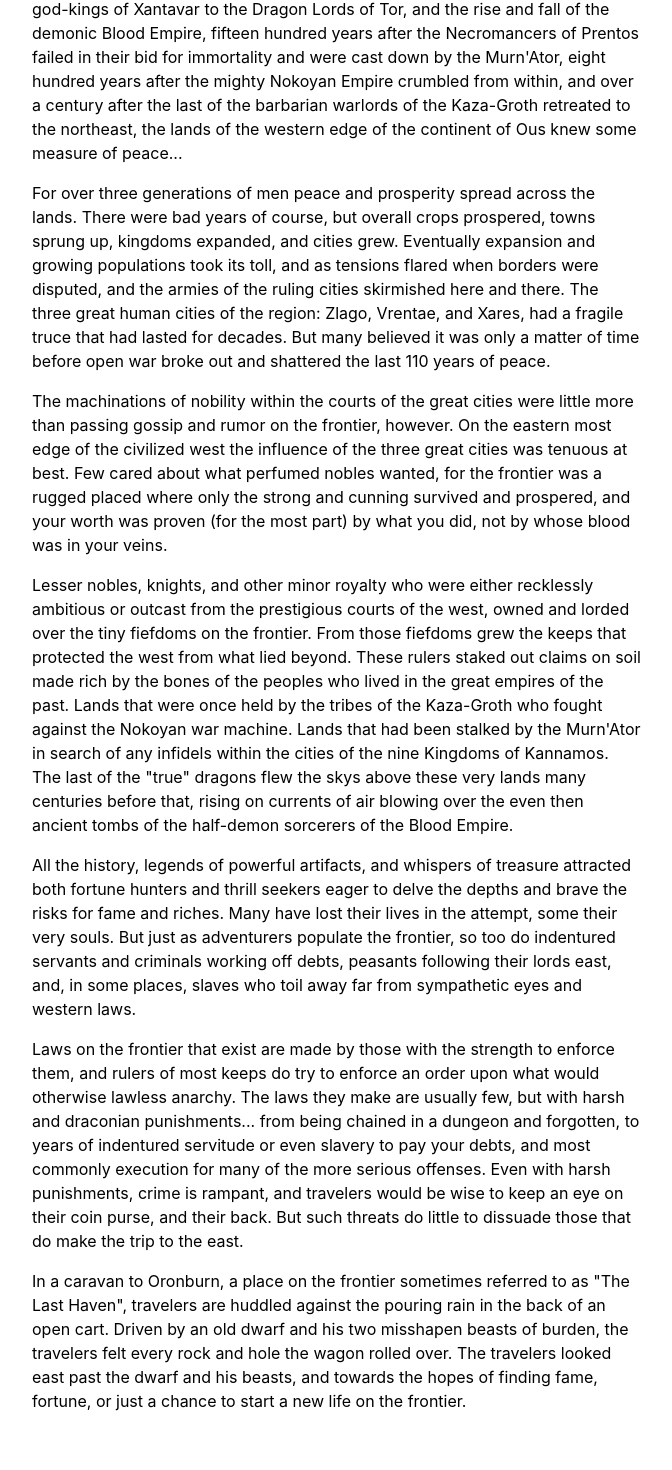
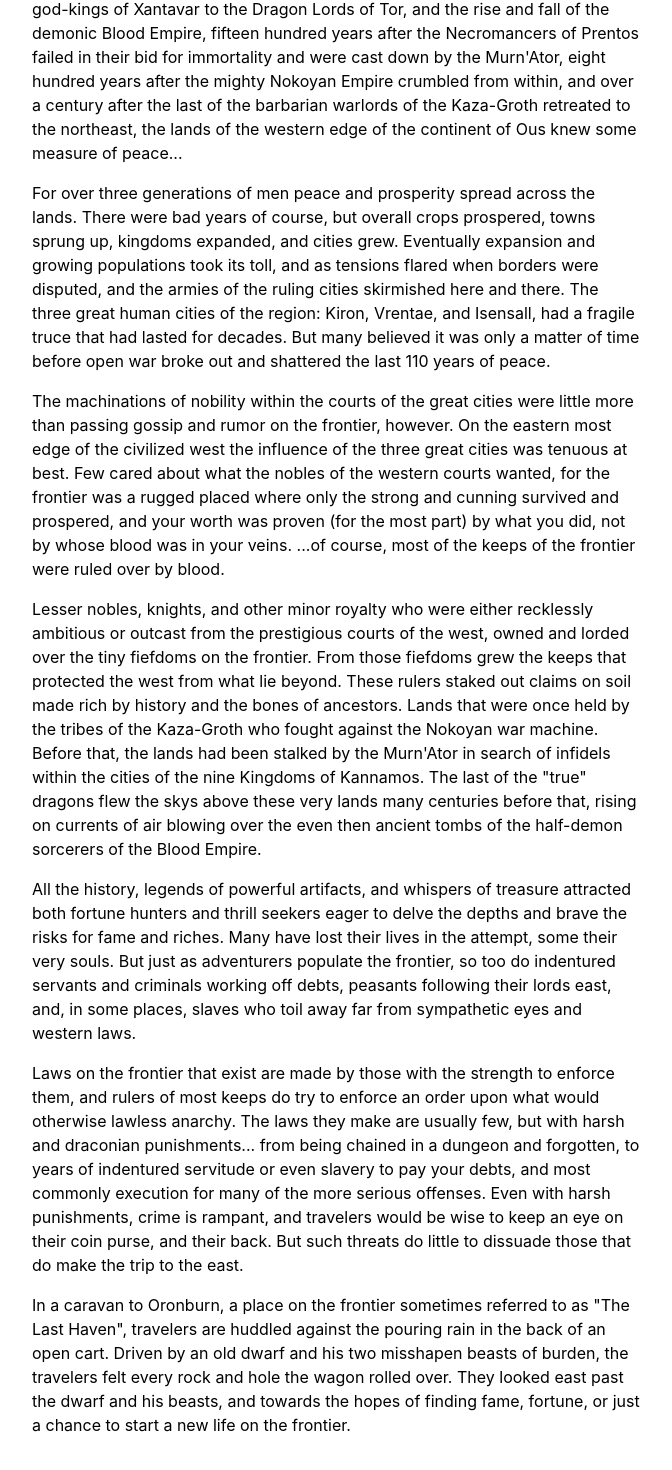
Before and after one commit to jarmbrust/homepage-dev1, a React (Create React App) app: page /oosular in a window 1280 px wide. Shown: the part 352-1822 px from the top of the page, without its empty margins (303-975 px from the left). Built offline with nearby package versions, Linux system fonts and the light colour scheme.

Commit message:
updated map, some editing

```diff
--- a/src/Oosular/OosularHome.jsx
+++ b/src/Oosular/OosularHome.jsx
@@ -24,21 +24,22 @@ const OosularHome = () => {
           For over three generations of men peace and prosperity spread across the lands.  There were bad years of course, but overall crops prospered, towns sprung up,
           kingdoms expanded, and cities grew.  Eventually expansion and growing populations took its toll, and as tensions flared when borders were
           disputed, and the armies of the ruling cities skirmished here and there.  The three great human cities of the region:
-          Zlago, Vrentae, and Xares, had a fragile truce that had lasted for decades.  But many believed it was only a matter of time before open war broke
-          out and shattered the last 110 years of peace.
+          Kiron, Vrentae, and Isensall, had a fragile truce that had lasted for decades.  But many believed it was only a matter of time before
+          open war broke out and shattered the last 110 years of peace.
         </p>
         <p>
           The machinations of nobility within the courts of the great cities were little more than passing gossip and rumor on the frontier, however.
-          On the eastern most edge of the civilized west the influence of the three great cities was tenuous at best. Few cared about what perfumed nobles
-          wanted, for the frontier was a rugged placed where only the strong and cunning survived and prospered, and your worth
-          was proven (for the most part) by what you did, not by whose blood was in your veins.
+          On the eastern most edge of the civilized west the influence of the three great cities was tenuous at best. Few cared about what the
+          nobles of the western courts wanted, for the frontier was a rugged placed where only the strong and cunning survived and prospered,
+          and your worth was proven (for the most part) by what you did, not by whose blood was in your veins.  ...of course, most of the
+          keeps of the frontier were ruled over by blood.
         </p>
         <p>
           Lesser nobles, knights, and other minor royalty who were either recklessly ambitious or outcast from the prestigious courts of the west,
-          owned and lorded over the tiny fiefdoms on the frontier.  From those fiefdoms grew the keeps that protected the west from what lied beyond.
-          These rulers staked out claims on soil made rich by the bones of the peoples who
-          lived in the great empires of the past.  Lands that were once held by the tribes of the Kaza-Groth who fought against the Nokoyan war machine.
-          Lands that had been stalked by the Murn'Ator in search of any infidels within the cities of the nine Kingdoms of
+          owned and lorded over the tiny fiefdoms on the frontier.  From those fiefdoms grew the keeps that protected the west from what lie beyond.
+          These rulers staked out claims on soil made rich by history and the bones of ancestors.  Lands that were once held by the tribes
+          of the Kaza-Groth who fought against the Nokoyan war machine.
+          Before that, the lands had been stalked by the Murn'Ator in search of infidels within the cities of the nine Kingdoms of
           Kannamos.  The last of the "true" dragons flew the skys above these very lands many centuries
           before that, rising on currents of air blowing over the even then ancient tombs of the half-demon sorcerers of the Blood Empire.
         </p>
@@ -56,10 +57,10 @@ const OosularHome = () => {
           keep an eye on their coin purse, and their back.  But such threats do little to dissuade those that do make the trip to the east.
         </p>
         <p>
-          In a caravan to Oronburn, a place on the frontier sometimes referred to as "The Last Haven", travelers are huddled against the pouring rain in the back
-          of an open cart.  Driven by an old dwarf and his two misshapen beasts of burden, the travelers felt every rock and hole the wagon rolled over.
-          The travelers looked east past the dwarf and his beasts, and towards the hopes of finding fame, fortune,
-          or just a chance to start a new life on the frontier.
+          In a caravan to Oronburn, a place on the frontier sometimes referred to as "The Last Haven", travelers are huddled against the
+          pouring rain in the back of an open cart.  Driven by an old dwarf and his two misshapen beasts of burden, the travelers
+          felt every rock and hole the wagon rolled over.  They looked east past the dwarf and his beasts, and towards the hopes
+          of finding fame, fortune, or just a chance to start a new life on the frontier.
         </p>
       </Container>
     </div>
--- a/src/Oosular/Races.jsx
+++ b/src/Oosular/Races.jsx
@@ -49,27 +49,30 @@ function humans() {
         All human PCs can use the variant rules from the PHB: +1 to 2 ability scores of your choice,
         one extra skill proficiency, and one starting feat.
       </UncontrolledTooltip>
-      <p><span className="race-heading">Nokos</span>: The decedents of the humans who made up the core of the Nokoyan empire.  The empire
+      <p><span className="race-heading">Nokoyan</span>: The decedents of the humans who made up the core of the Nokoyan empire.  The empire
         fell centuries ago but the people endure and can be found most places there are humans.  They generally have light to medium skin
-        tones and darker hair and eyes.  They don't have very many distinctive cultural traits, having appropriated much
-        throughout the years, but many worship a pantheon of three gods otherwise known just as The Trinity.  Nokos have a
-        cultural tradition of wearing makeup around their eyes, a tradition that stretches back to the dawn of the Nokoyan Empire and
+        tones and darker hair and eyes.  Most of the human population of the city-state of Vrentae are of Nokoyan decent.
+        They don't have very many distinctive cultural traits, having appropriated much
+        throughout the years, but many worship a pantheon of three gods otherwise known just as The Trinity.  Nokoyan have a
+        tradition of wearing makeup around their eyes (which has spread to other ethnicity and races in Vrentae),
+        a tradition that stretches back to the highpoint of the Nokoyan Empire and
         is common with both females and males.  They tend to be quite religious since the fall of their empire, and
         from their people come some of the most powerful clerics and paladins.
       </p>
       <p><span className="race-heading">Tarok</span>: A fair skinned people who live in the northern portions of the continent,
-        and tribes of them still inhabit parts of the frontier.  The most famous, or infamous, of them are the tribes of the
+        and tribes of a similar linage inhabit parts of the frontier.  The most famous, or infamous, group of Tarok are the tribes of the
         Kaza-Groth who dominated the lands of the frontier for centuries with their perpetual wars, until the last of the
         great tribes migrated north just over a century ago.  The Tarok, and especially the Kaza-Groth, value strength and courage and venerate
         the scars they gained in battle or those applied via sacred rituals.  Their valuation of strength goes so far that some tribes have
         interbred with orcs, seeking to gain the orc might and ferocity in battle.  As a result, most half-orcs
         are of Tarok ancestry.
-        </p>
+      </p>
       <p><span className="race-heading">Ven</span>: A darker skinned people whom originate from beyond the western sea and settled
-        in the south most portion of the western lands.  They speak the language of the Ven as well as the common tongue of the western lands,
-        and they brought with them a lunar-based religion with nine gods, one for each moon. Each is worshiped on their respective months.
-        They have customs which elevate intelligence, craftiness, and the practice of the arcane arts.
-        As a result, many wizards and eldrich knights hail from this group of people.  Most Ven wear their hair short or shave their heads,
+        in the southern portion of the western lands.  They make up the majority of the population of the city-state of Kiron, but can be
+        found anywhere there are humans.  They speak the language of the Ven as well as the common tongue of the western lands,
+        and they brought with them a lunar-based religion with nine gods, one for each moon.  They have customs which
+        elevate intelligence, craftiness, and the practice of the arcane arts.
+        As a result, many wizards and other arcane practitioners hail from this group of people.  Most Ven wear their hair short or shave their heads,
         a practice common even among their women. They also tend to be fond of jewelry and Ven of both genders wear bracelets,
         earings, and various body piercings.
       </p>
@@ -180,7 +183,7 @@ function orcs() {
       <p><span className="race-heading" style={{textDecoration: "underline", color:"blue"}} href="#" id="orctooltip">Orcs</span>: Orc culture
         is violent and brutal, and very similar to what is outlined in the books. Orc tribes dominate parts of the frontier, and are
         a threat to any who venture too far off the beaten path.  Orcs worship the savage spirits of ancestors, and orc clerics
-        harness these chaotic spirits to use their powers to smite those who would oppose the orcs.
+        harness these chaotic spirits to use their powers to kill those who would oppose the orcs.
       </p>
       <p><span className="race-heading">Half-Orcs</span>:
         Decedents of humans who have interbred or been interbred with orcs.  Most half-orcs are of Tarok ancestry as those
```
Also changed, not shown: src/Images/frontier_map1_players.png.
